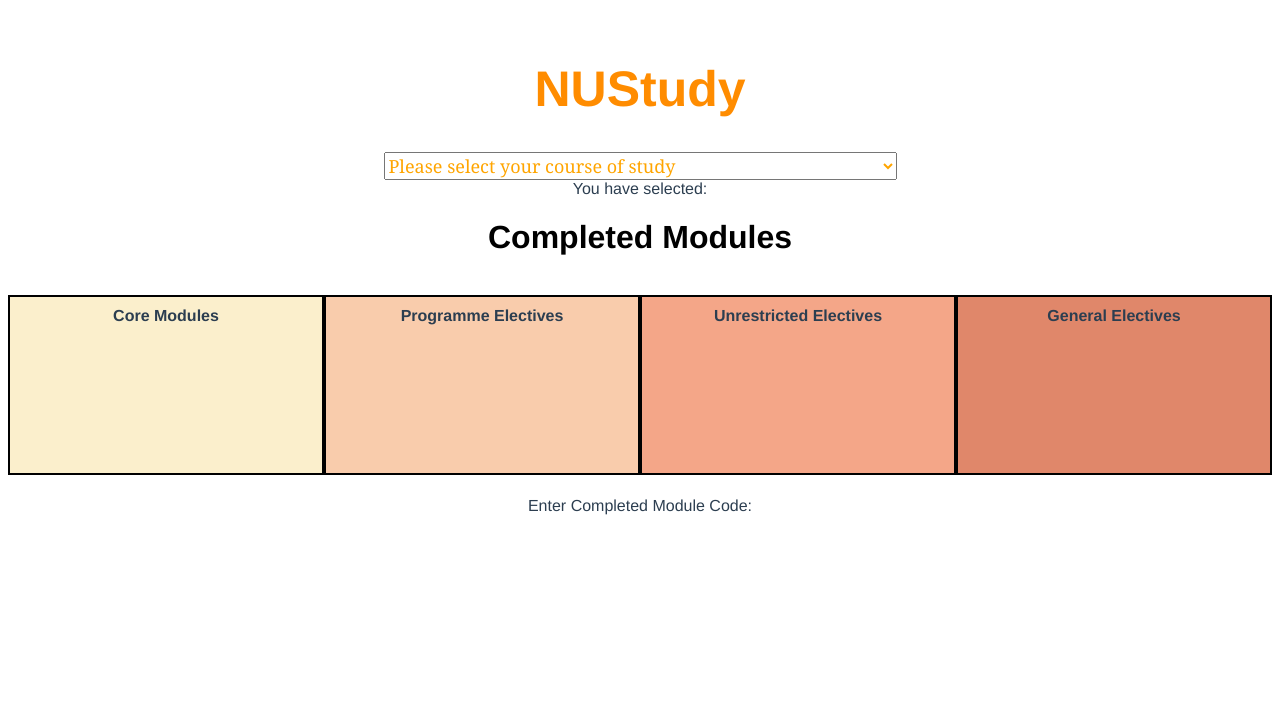
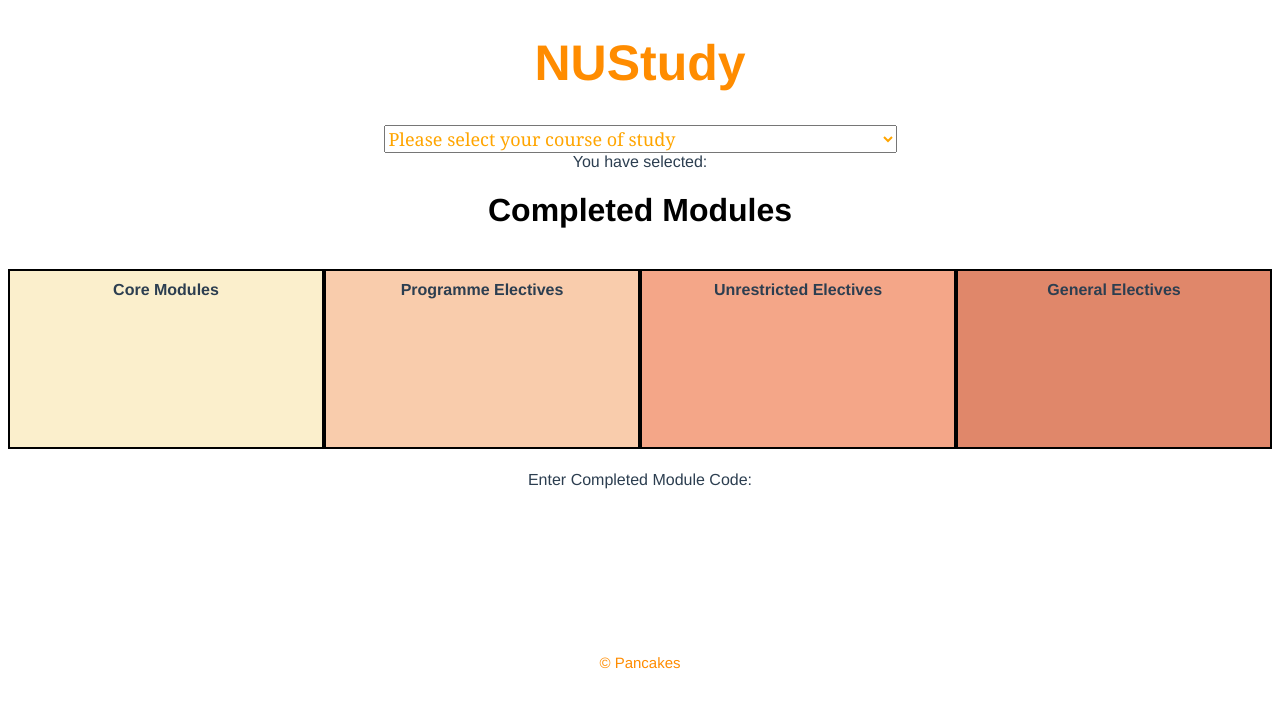
Before and after one commit to hongquan97/project_pancakes, a Vue app: page /CM in a window 1280 px wide. Shown: the top 708 px of the page. Built offline with nearby package versions, Linux system fonts and the light colour scheme.

Commit message:
added 'Logo' component
- added a 'Logo' component for our pancakes logo
- set bottom padding to 0px so it'll be right at the bottom of the webpage
- put the header component as 'NUStudyHeader' in case there's some clash with the default 'Header' component

```diff
--- a/src/App.vue
+++ b/src/App.vue
@@ -1,19 +1,22 @@
 <template>
   <div id="app">
-    <app-title></app-title>
+    <NUStudyHeader></NUStudyHeader>
     <cse-sel></cse-sel>
     <cmpl-box></cmpl-box>
+    <Logo></Logo>
   </div>
 </template>
 
 <script>
-import Title from './components/Title.vue'
+import NUStudyHeader from './components/NUStudyHeader.vue'
+import Logo from './components/Logo.vue'
 import CourseSelection from './components/CourseSelection.vue'
 import CompletedBox from './components/CompletedBox.vue'
 export default {
   name: 'App',
   components: {
-    'app-title': Title,
+    NUStudyHeader,
+    Logo,
     'cse-sel': CourseSelection,
     'cmpl-box': CompletedBox
   }
@@ -27,6 +30,6 @@ export default {
   -moz-osx-font-smoothing: grayscale;
   text-align: center;
   color: #2c3e50;
-  margin-top: 60px;
+  margin-top: 5px;
 }
 </style>
--- /dev/null
+++ b/src/components/Logo.vue
@@ -0,0 +1,31 @@
+<template>
+  <div class="headerStyle">
+
+    <footer>
+        <p v-html="copyRtSymbol"></p>
+    </footer>
+
+  </div>
+</template>
+
+<script>
+export default {
+  data(){
+    return{
+        copyRtSymbol:'&copy; Pancakes'
+        }
+  }
+}
+</script>
+
+<!-- Add "scoped" attribute to limit CSS to this component only -->
+<style scoped>
+footer{
+    padding: 150px 0px 0px;
+}
+p{
+    font-size: 15px;
+    color: darkorange;
+    text-align: center;
+}
+</style>
--- a/src/components/Title.vue
+++ b/src/components/NUStudyHeader.vue
@@ -1,8 +1,10 @@
 <template>
-  <div>
+  <div class="headerStyle">
+
     <header>
-      <h1>{{title}}</h1>
+      <h1>{{header}}</h1>
     </header>
+
   </div>
 </template>
 
@@ -10,7 +12,7 @@
 export default {
   data() {
     return {
-      title: 'NUStudy'
+      header: 'NUStudy'
     }
   }
 }
@@ -18,10 +20,7 @@ export default {
 
 <!-- Add "scoped" attribute to limit CSS to this component only -->
 <style scoped>
-header {
-
-}
-h1 {
+h1{
   font-size: 50px;
   color: darkorange;
   text-align: center;
```
Also changed, not shown: src/main.js (line endings or trailing spaces).
